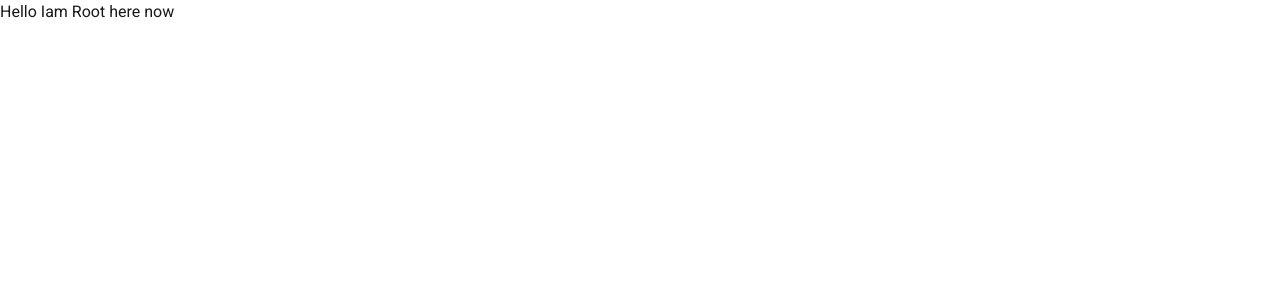
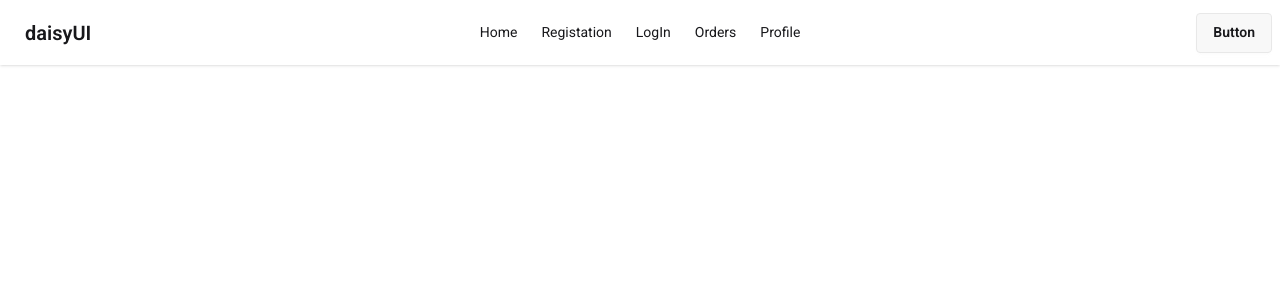
Before and after one commit to asik247/login-systerm-with-authProvider-, a React (Vite) app: page / in a window 1280 px wide. Shown: the top 300 px of the page. Built offline with nearby package versions, Linux system fonts and the light colour scheme.

Commit message:
navbar design

```diff
--- a/src/Components/Navbar/Navbar.jsx
+++ b/src/Components/Navbar/Navbar.jsx
@@ -1,9 +1,37 @@
 import React from 'react';
+import { NavLink } from 'react-router';
 
 const Navbar = () => {
+    const links = <>
+        <li><NavLink to={'/'}>Home</NavLink></li>
+        <li><NavLink to={'/registation'}>Registation</NavLink></li>
+        <li><NavLink to={'/login'}>LogIn</NavLink></li>
+        <li><NavLink to={'/orders'}>Orders</NavLink></li>
+        <li><NavLink to={'/profile'}>Profile</NavLink></li>
+    </>
     return (
-        <div className='robotoFont'>
-            <h1 className='font-bold text-center'>Hello Ima Navbar</h1>
+        <div className="navbar bg-base-100 shadow-sm">
+            <div className="navbar-start">
+                <div className="dropdown">
+                    <div tabIndex={0} role="button" className="btn btn-ghost lg:hidden">
+                        <svg xmlns="http://www.w3.org/2000/svg" className="h-5 w-5" fill="none" viewBox="0 0 24 24" stroke="currentColor"> <path strokeLinecap="round" strokeLinejoin="round" strokeWidth="2" d="M4 6h16M4 12h8m-8 6h16" /> </svg>
+                    </div>
+                    <ul
+                        tabIndex="-1"
+                        className="menu menu-sm dropdown-content bg-base-100 rounded-box z-1 mt-3 w-52 p-2 shadow">
+                        {links}
+                    </ul>
+                </div>
+                <a className="btn btn-ghost text-xl">daisyUI</a>
+            </div>
+            <div className="navbar-center hidden lg:flex">
+                <ul className="menu menu-horizontal px-1">
+                  {links}
+                </ul>
+            </div>
+            <div className="navbar-end">
+                <a className="btn">Button</a>
+            </div>
         </div>
     );
 };
--- a/src/Root/Root.jsx
+++ b/src/Root/Root.jsx
@@ -1,9 +1,14 @@
 import React from 'react';
+import Navbar from '../Components/Navbar/Navbar';
+import { Outlet } from 'react-router';
 
 const Root = () => {
     return (
         <div>
-            <h1>Hello Iam Root here now</h1>
+
+                <Navbar></Navbar>
+                <Outlet></Outlet>
+
         </div>
     );
 };
--- a/src/main.jsx
+++ b/src/main.jsx
@@ -1,8 +1,6 @@
 import { StrictMode } from 'react'
 import { createRoot } from 'react-dom/client'
 import './index.css'
-import App from './App.jsx'
-import Navbar from './Components/Navbar/Navbar.jsx'
 import { RouterProvider } from 'react-router'
 import router from './Routes/Routex.jsx'
 
```
